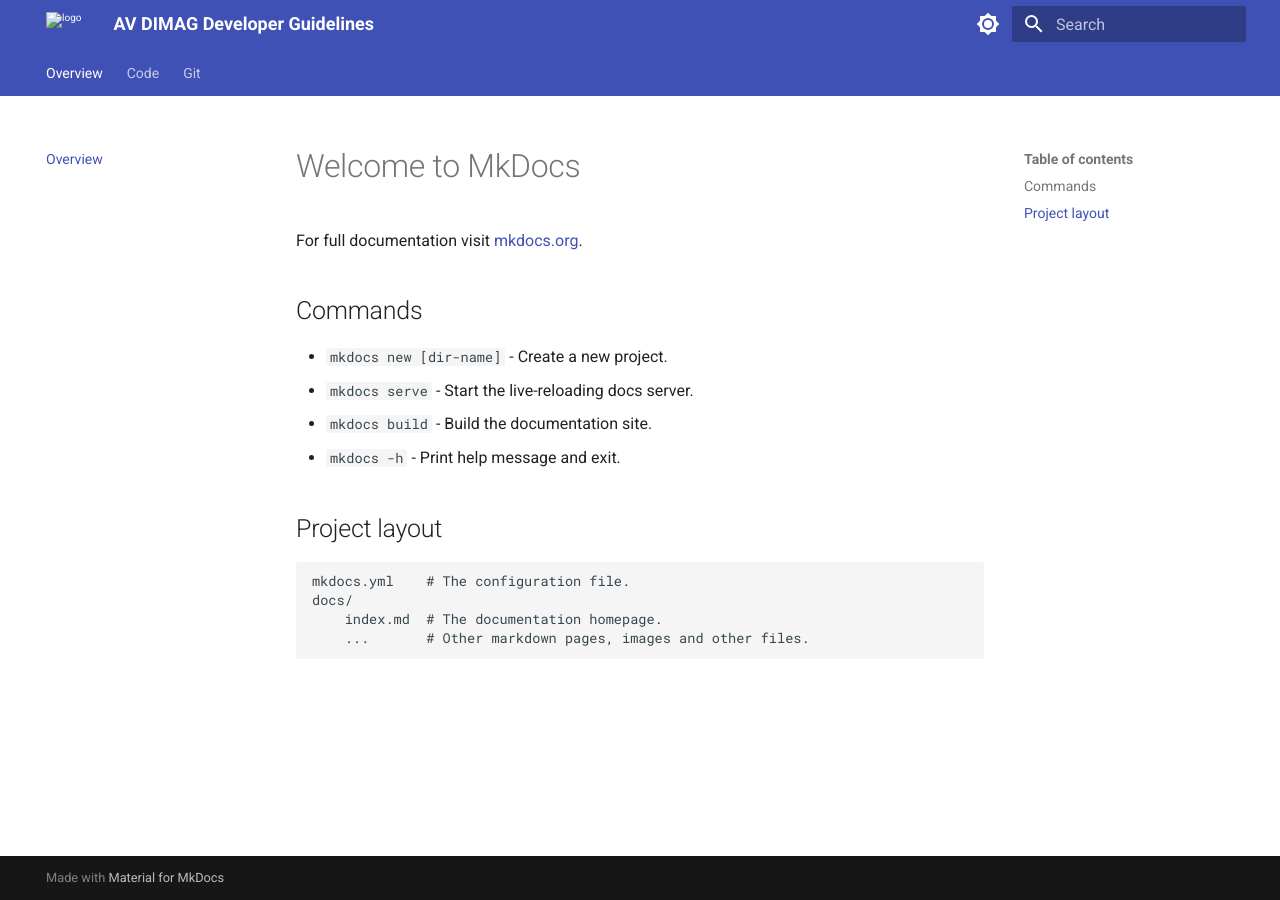
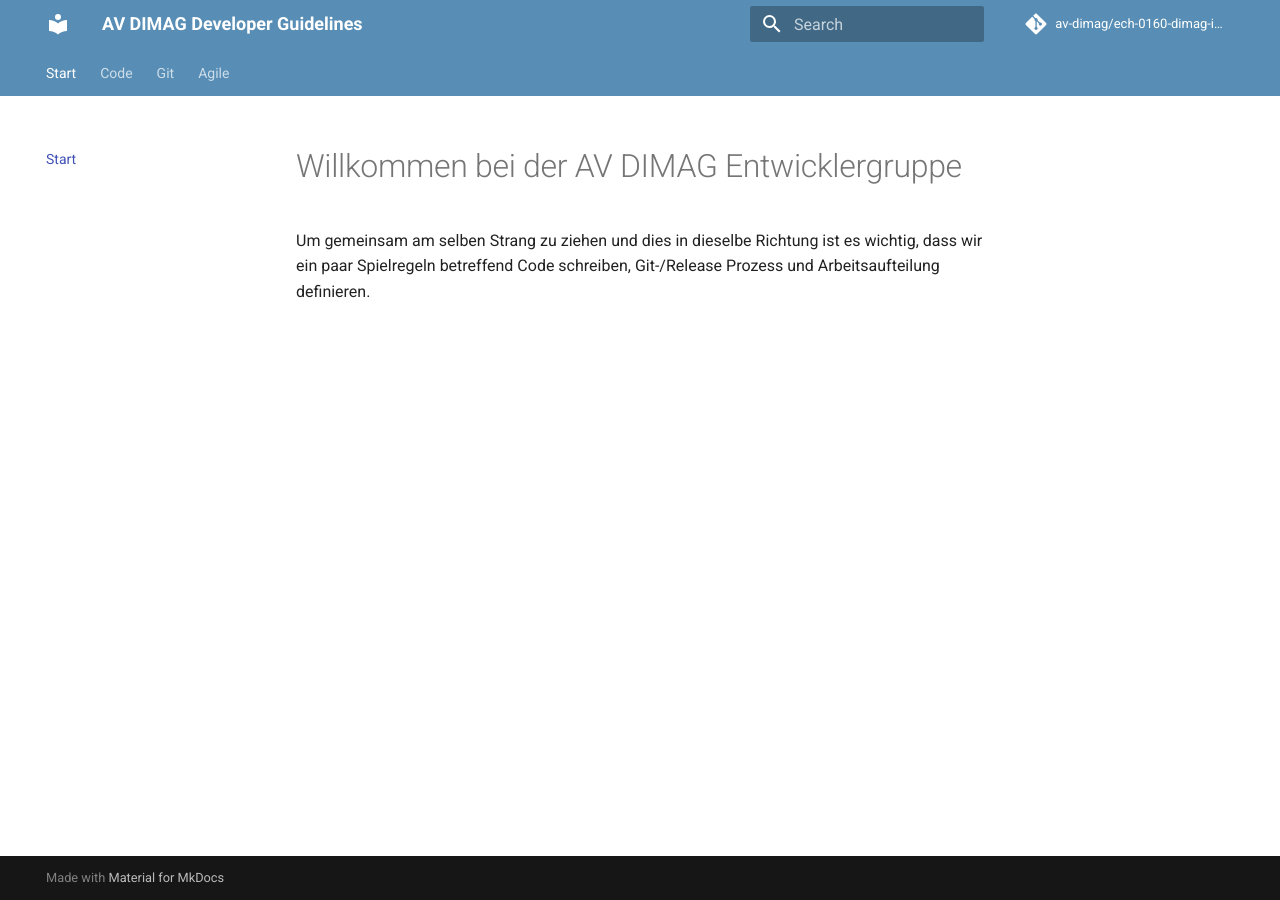
Before and after one commit to av-dimag/guideline, an MkDocs documentation site: the page built from docs/index.md, in a window 1280 px wide. Built offline with MkDocs 1.6.1 and Material for MkDocs 9.7.7, drawn with Linux system fonts in a browser that asks for light colours; comment, search, counter and statistics services are not loaded.

Commit message:
chore(docs): add content

```diff
--- /dev/null
+++ b/docs/assets/style/theme.css
@@ -0,0 +1,30 @@
+
+
+[data-md-color-scheme="default"] {
+    --md-primary-fg-color: rgb(88, 142, 181);
+    --md-accent-fg-color: rgb(238, 205, 20);
+    /* --md-default-bg-color: rgb(235, 235, 235); */
+  }
+/*
+  [data-md-color-scheme="slate"] {
+    --md-primary-fg-color: rgb(116, 162, 207);
+    --md-accent-fg-color: rgb(0, 94, 84);
+    --md-default-bg-color: rgb(36, 37, 46);
+  } */
+
+  .md-header,
+  .md-tabs {
+    background-color: rgb(88, 142, 181) !important;
+  }
+
+  .md-content a {
+    text-decoration: underline;
+  }
+
+  /* h1,
+  h2,
+  h3,
+  h4 {
+    font-weight: bold;
+    padding-top: 50px;
+  } */
--- a/docs/index.md
+++ b/docs/index.md
@@ -1,17 +1,3 @@
-# Welcome to MkDocs
+# Willkommen bei der AV DIMAG Entwicklergruppe
 
-For full documentation visit [mkdocs.org](https://www.mkdocs.org).
-
-## Commands
-
-* `mkdocs new [dir-name]` - Create a new project.
-* `mkdocs serve` - Start the live-reloading docs server.
-* `mkdocs build` - Build the documentation site.
-* `mkdocs -h` - Print help message and exit.
-
-## Project layout
-
-    mkdocs.yml    # The configuration file.
-    docs/
-        index.md  # The documentation homepage.
-        ...       # Other markdown pages, images and other files.
+Um gemeinsam am selben Strang zu ziehen und dies in dieselbe Richtung ist es wichtig, dass wir ein paar Spielregeln betreffend Code schreiben, Git-/Release Prozess und Arbeitsaufteilung definieren.
--- a/mkdocs.yml
+++ b/mkdocs.yml
@@ -1,9 +1,13 @@
 site_name: AV DIMAG Developer Guidelines
 
+repo_url: https://github.com/av-dimag/ech-0160-dimag-ingest
+repo_name: av-dimag/ech-0160-dimag-ingest
+
 nav:
-  - Overview: index.md
+  - Start: index.md
   - Code: code/index.md
   - Git: git/index.md
+  - Agile: agile/index.md
 
 plugins:
   - include-markdown
@@ -13,20 +17,25 @@ plugins:
 theme:
   name: material
   # custom_dir: overrides
-  logo: "assets/images/logo.png"
-  favicon: "assets/images/logo.png"
-  palette:
-    - scheme: default
-      toggle:
-        icon: material/brightness-7
-        name: Switch to dark mode
-    - scheme: slate
-      toggle:
-        icon: material/brightness-4
-        name: Switch to light mode
+  # logo: "assets/images/logo.png"
+  # favicon: "assets/images/logo.png"
+  icon:
+    repo: fontawesome/brands/git-alt
+  # palette:
+  #   - scheme: default
+  #     toggle:
+  #       icon: material/brightness-7
+  #       name: Switch to dark mode
+  #   - scheme: slate
+  #     toggle:
+  #       icon: material/brightness-4
+  #       name: Switch to light mode
   features:
     - navigation.tabs
     - search.suggest
     - search.highlight
-# extra_css:
-  # - "assets/style/theme.css"
+markdown_extensions:
+  - attr_list
+  - pymdownx.emoji
+extra_css:
+  - "assets/style/theme.css"
--- a/requirements.txt
+++ b/requirements.txt
@@ -1,4 +1,5 @@
 mkdocs==1.4.2
 mkdocs-material==9.0.10
+mkdocs-material-extensions==1.1.1
 mkdocs-include-markdown-plugin==4.0.3
 mkdocs-git-revision-date-plugin==0.3.2
```
Also changed, not shown: docs/agile/index.md (added, +3 -0 lines), docs/code/index.md (+29 -0 lines), docs/git/index.md (+168 -0 lines), docs/assets/images/logo.png (added).
